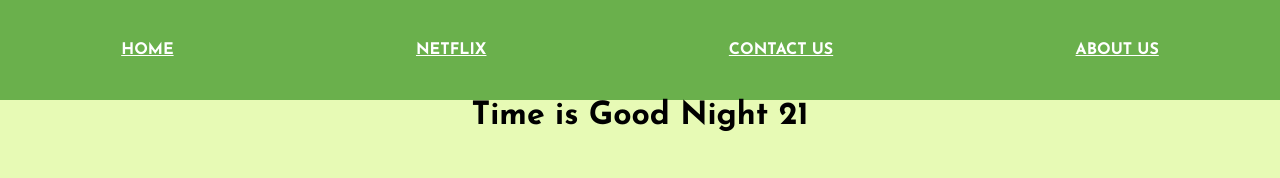
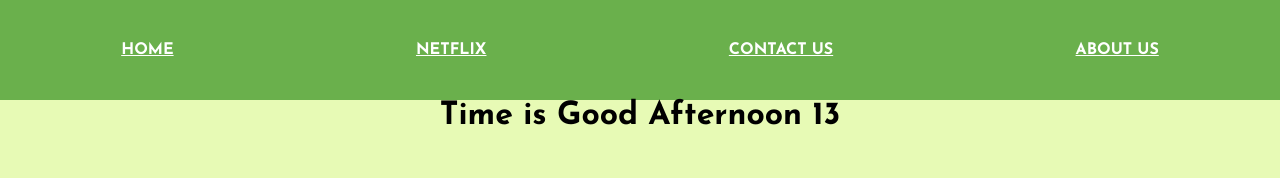
Before and after one commit to bishwaskharel/reacttexteditor, a React (Create React App) app: page / in a window 1280 px wide. Shown: the top 178 px of the page. Built offline with nearby package versions, Linux system fonts and the light colour scheme.

Commit message:
upadated greetings

```diff
--- a/src/About.js
+++ b/src/About.js
@@ -1,9 +1,8 @@
 import React from "react";
 import "./About.css";
 
-var curr = new Date().getDate();
+var curr = new Date().getHours();
 var greet = "";
-
 
 const cssStyle = {};
 
@@ -12,24 +11,21 @@ if (curr >= 1 && curr < 12) {
   cssStyle.color = "Green";
 } else if (curr >= 12 && curr < 19) {
   greet = "Good Afternoon";
-  cssStyle.color = "Orange";
+  cssStyle.color = "Blue";
 } else {
   cssStyle.color = "Black";
   greet = "Good Night";
 }
 
-
-
-export {greet,curr};
-
+export { greet, curr };
 
 const About = () => {
   return (
     <div1>
       <div2>
-      <h1>
-        Hello sir, <span style={cssStyle}>{greet}</span>
-      </h1>
+        <h1>
+          Hello sir, <span style={cssStyle}>{greet}</span>
+        </h1>
       </div2>
     </div1>
   );
```
